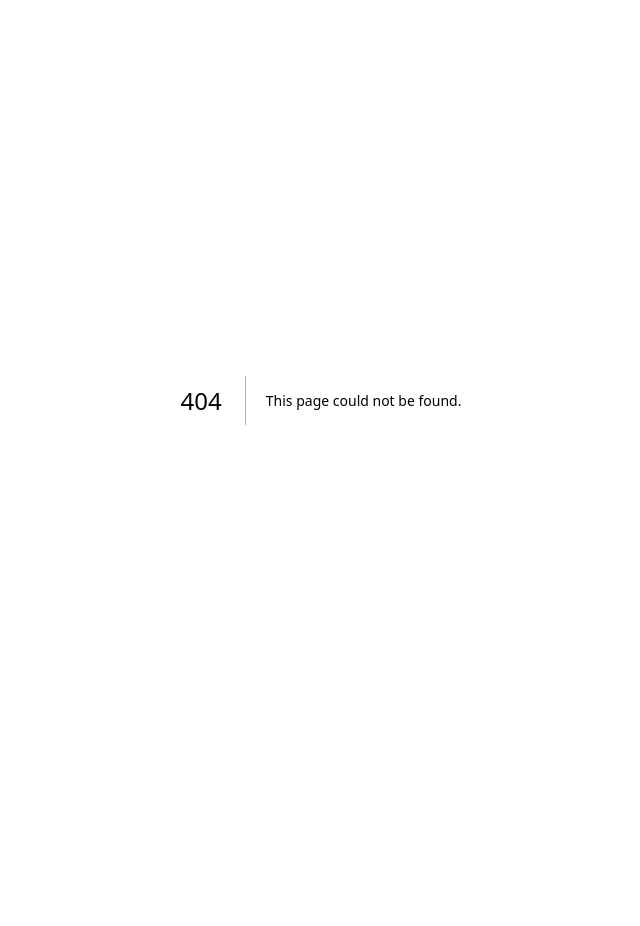
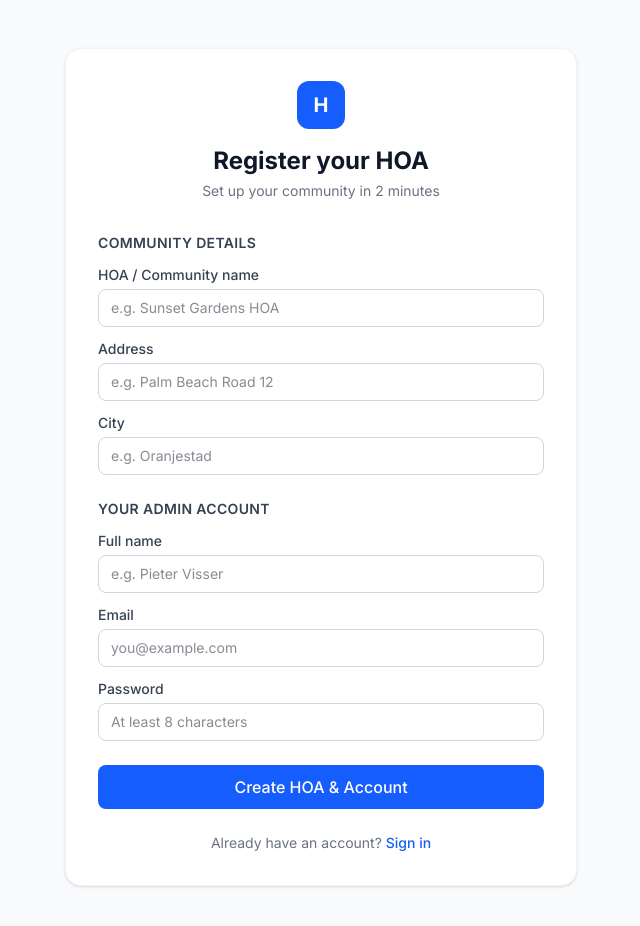
Before and after one commit to SunStays/hoa-manager, a Next.js app: page /register in a window 1280 px wide. Before the commit this address had no page. Shown: the top 926 px of the page, without its empty margins (319-959 px from the left). Before the commit the page ends 800 px from the top, so only its background shows below. Built offline with nearby package versions, Linux system fonts and the light colour scheme.

Commit message:
Add HOA registration page and API route
Co-Authored-By: Claude Sonnet 4.6 <noreply@anthropic.com>

```diff
--- /dev/null
+++ b/src/app/api/register/route.ts
@@ -0,0 +1,56 @@
+import { NextResponse } from "next/server";
+import { db } from "@/lib/db";
+import bcrypt from "bcryptjs";
+import { z } from "zod";
+
+const registerSchema = z.object({
+  communityName: z.string().min(2),
+  communityAddress: z.string().min(2),
+  communityCity: z.string().min(2),
+  adminName: z.string().min(2),
+  adminEmail: z.string().email(),
+  adminPassword: z.string().min(8),
+});
+
+export async function POST(req: Request) {
+  try {
+    const body = await req.json();
+    const data = registerSchema.parse(body);
+
+    const existingUser = await db.user.findUnique({
+      where: { email: data.adminEmail },
+    });
+    if (existingUser) {
+      return NextResponse.json(
+        { error: "An account with this email already exists." },
+        { status: 409 }
+      );
+    }
+
+    const hashedPassword = await bcrypt.hash(data.adminPassword, 12);
+
+    const community = await db.community.create({
+      data: {
+        name: data.communityName,
+        address: data.communityAddress,
+        city: data.communityCity,
+        users: {
+          create: {
+            name: data.adminName,
+            email: data.adminEmail,
+            password: hashedPassword,
+            role: "admin",
+          },
+        },
+      },
+    });
+
+    return NextResponse.json({ success: true, communityId: community.id });
+  } catch (error) {
+    if (error instanceof z.ZodError) {
+      return NextResponse.json({ error: "Invalid input." }, { status: 400 });
+    }
+    console.error(error);
+    return NextResponse.json({ error: "Something went wrong." }, { status: 500 });
+  }
+}
--- a/src/app/login/page.tsx
+++ b/src/app/login/page.tsx
@@ -2,11 +2,13 @@
 
 import { useState } from "react";
 import { signIn } from "next-auth/react";
-import { useRouter } from "next/navigation";
+import { useRouter, useSearchParams } from "next/navigation";
 import Link from "next/link";
 
 export default function LoginPage() {
   const router = useRouter();
+  const searchParams = useSearchParams();
+  const justRegistered = searchParams.get("registered") === "1";
   const [email, setEmail] = useState("");
   const [password, setPassword] = useState("");
   const [error, setError] = useState("");
@@ -41,6 +43,12 @@ export default function LoginPage() {
           <h1 className="text-2xl font-bold text-gray-900">Sign in</h1>
           <p className="text-gray-500 mt-1 text-sm">HOA Manager</p>
         </div>
+
+        {justRegistered && (
+          <div className="mb-4 text-sm bg-green-50 text-green-700 px-3 py-2 rounded-lg text-center">
+            HOA created! Sign in with your new account.
+          </div>
+        )}
 
         <form onSubmit={handleSubmit} className="space-y-4">
           <div>
--- /dev/null
+++ b/src/app/register/page.tsx
@@ -0,0 +1,179 @@
+"use client";
+
+import { useState } from "react";
+import { useRouter } from "next/navigation";
+import Link from "next/link";
+
+export default function RegisterPage() {
+  const router = useRouter();
+  const [loading, setLoading] = useState(false);
+  const [error, setError] = useState("");
+  const [form, setForm] = useState({
+    communityName: "",
+    communityAddress: "",
+    communityCity: "",
+    adminName: "",
+    adminEmail: "",
+    adminPassword: "",
+  });
+
+  function update(field: string, value: string) {
+    setForm((prev) => ({ ...prev, [field]: value }));
+  }
+
+  async function handleSubmit(e: React.FormEvent) {
+    e.preventDefault();
+    setLoading(true);
+    setError("");
+
+    const res = await fetch("/api/register", {
+      method: "POST",
+      headers: { "Content-Type": "application/json" },
+      body: JSON.stringify(form),
+    });
+
+    const data = await res.json();
+
+    if (!res.ok) {
+      setError(data.error || "Something went wrong.");
+      setLoading(false);
+      return;
+    }
+
+    router.push("/login?registered=1");
+  }
+
+  return (
+    <div className="min-h-screen bg-gray-50 flex items-center justify-center px-4 py-12">
+      <div className="bg-white rounded-2xl shadow-sm border border-gray-100 p-8 w-full max-w-lg">
+        <div className="text-center mb-8">
+          <div className="w-12 h-12 bg-blue-600 rounded-xl flex items-center justify-center mx-auto mb-4">
+            <span className="text-white text-xl font-bold">H</span>
+          </div>
+          <h1 className="text-2xl font-bold text-gray-900">Register your HOA</h1>
+          <p className="text-gray-500 mt-1 text-sm">Set up your community in 2 minutes</p>
+        </div>
+
+        <form onSubmit={handleSubmit} className="space-y-6">
+          {/* HOA Details */}
+          <div>
+            <h2 className="text-sm font-semibold text-gray-700 uppercase tracking-wide mb-3">
+              Community details
+            </h2>
+            <div className="space-y-3">
+              <div>
+                <label className="block text-sm font-medium text-gray-700 mb-1">
+                  HOA / Community name
+                </label>
+                <input
+                  type="text"
+                  value={form.communityName}
+                  onChange={(e) => update("communityName", e.target.value)}
+                  required
+                  placeholder="e.g. Sunset Gardens HOA"
+                  className="w-full px-3 py-2 border border-gray-300 rounded-lg text-sm focus:outline-none focus:ring-2 focus:ring-blue-500 focus:border-transparent"
+                />
+              </div>
+              <div>
+                <label className="block text-sm font-medium text-gray-700 mb-1">
+                  Address
+                </label>
+                <input
+                  type="text"
+                  value={form.communityAddress}
+                  onChange={(e) => update("communityAddress", e.target.value)}
+                  required
+                  placeholder="e.g. Palm Beach Road 12"
+                  className="w-full px-3 py-2 border border-gray-300 rounded-lg text-sm focus:outline-none focus:ring-2 focus:ring-blue-500 focus:border-transparent"
+                />
+              </div>
+              <div>
+                <label className="block text-sm font-medium text-gray-700 mb-1">
+                  City
+                </label>
+                <input
+                  type="text"
+                  value={form.communityCity}
+                  onChange={(e) => update("communityCity", e.target.value)}
+                  required
+                  placeholder="e.g. Oranjestad"
+                  className="w-full px-3 py-2 border border-gray-300 rounded-lg text-sm focus:outline-none focus:ring-2 focus:ring-blue-500 focus:border-transparent"
+                />
+              </div>
+            </div>
+          </div>
+
+          {/* Admin Account */}
+          <div>
+            <h2 className="text-sm font-semibold text-gray-700 uppercase tracking-wide mb-3">
+              Your admin account
+            </h2>
+            <div className="space-y-3">
+              <div>
+                <label className="block text-sm font-medium text-gray-700 mb-1">
+                  Full name
+                </label>
+                <input
+                  type="text"
+                  value={form.adminName}
+                  onChange={(e) => update("adminName", e.target.value)}
+                  required
+                  placeholder="e.g. Pieter Visser"
+                  className="w-full px-3 py-2 border border-gray-300 rounded-lg text-sm focus:outline-none focus:ring-2 focus:ring-blue-500 focus:border-transparent"
+                />
+              </div>
+              <div>
+                <label className="block text-sm font-medium text-gray-700 mb-1">
+                  Email
+                </label>
+                <input
+                  type="email"
+                  value={form.adminEmail}
+                  onChange={(e) => update("adminEmail", e.target.value)}
+                  required
+                  placeholder="you@example.com"
+                  className="w-full px-3 py-2 border border-gray-300 rounded-lg text-sm focus:outline-none focus:ring-2 focus:ring-blue-500 focus:border-transparent"
+                />
+              </div>
+              <div>
+                <label className="block text-sm font-medium text-gray-700 mb-1">
+                  Password
+                </label>
+                <input
+                  type="password"
+                  value={form.adminPassword}
+                  onChange={(e) => update("adminPassword", e.target.value)}
+                  required
+                  minLength={8}
+                  placeholder="At least 8 characters"
+                  className="w-full px-3 py-2 border border-gray-300 rounded-lg text-sm focus:outline-none focus:ring-2 focus:ring-blue-500 focus:border-transparent"
+                />
+              </div>
+            </div>
+          </div>
+
+          {error && (
+            <p className="text-red-600 text-sm bg-red-50 px-3 py-2 rounded-lg">
+              {error}
+            </p>
+          )}
+
+          <button
+            type="submit"
+            disabled={loading}
+            className="w-full bg-blue-600 text-white py-2.5 rounded-lg font-medium hover:bg-blue-700 transition-colors disabled:opacity-50 disabled:cursor-not-allowed"
+          >
+            {loading ? "Creating your HOA..." : "Create HOA & Account"}
+          </button>
+        </form>
+
+        <p className="text-center text-sm text-gray-500 mt-6">
+          Already have an account?{" "}
+          <Link href="/login" className="text-blue-600 hover:underline font-medium">
+            Sign in
+          </Link>
+        </p>
+      </div>
+    </div>
+  );
+}
```
